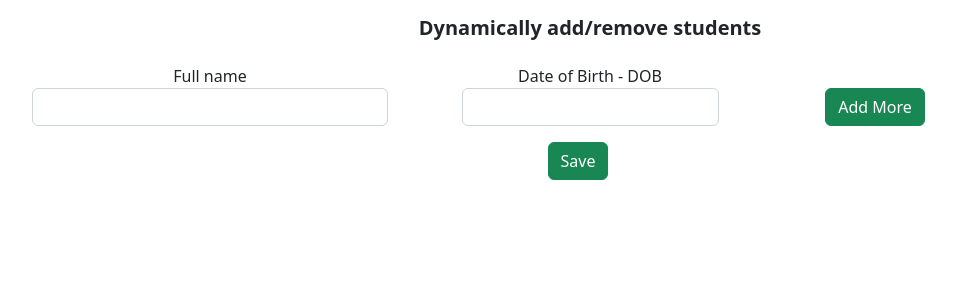
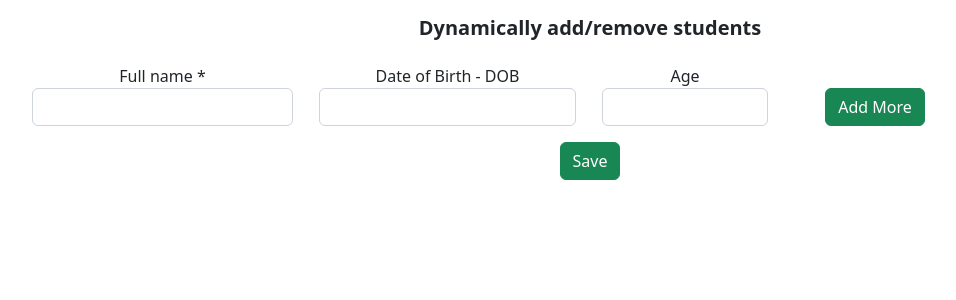
Before and after one commit to vinhdt10/add-students-project, a React (Create React App) app: page / in a window 1280 px wide. Shown: the top 300 px of the page, without its empty margins (50-1006 px from the left). Built offline with nearby package versions, Linux system fonts and the light colour scheme.

Commit message:
validate

```diff
--- a/package.json
+++ b/package.json
@@ -17,6 +17,7 @@
     "react-datepicker": "^4.8.0",
     "react-dom": "^18.2.0",
     "react-hook-form": "^7.40.0",
+    "react-moment": "^1.1.2",
     "react-scripts": "5.0.1",
     "react-toastify": "^9.1.1",
     "web-vitals": "^2.1.4"
--- a/src/component/StudentsInputForm.tsx
+++ b/src/component/StudentsInputForm.tsx
@@ -1,26 +1,40 @@
 import React, { useState } from 'react'
 import { Container } from 'react-bootstrap'
 import DatePicker from 'react-datepicker'
+import { useForm } from 'react-hook-form'
 import axios from 'axios'
 import { ToastContainer, toast } from 'react-toastify'
+import Moment from 'react-moment'
 
 export default function StudentsInputForm() {
+  const {
+    register,
+    handleSubmit,
+    formState: { errors },
+  } = useForm()
   const [inputList, setInputList] = useState([
-    { fullName: '', dateOfBirth: '' },
+    { fullName: '', dateOfBirth: '', age: 0 },
   ])
+  const [isViewList, setIsViewList] = useState(false)
   const URL = 'http://localhost:3000/students'
-
-  const handleInputChange = (e, index) => {
-    const { name, value } = e.target
+  const handleInputChange = (e, name, index) => {
+    const { value } = e.target
     const list = [...inputList]
     list[index][name] = value
     setInputList(list)
   }
 
   const submitData = () => {
+    if (inputList.length < 30) {
+      toast.warning('Please input >= 30 students !')
+
+      return
+    }
+
     axios
       .post(URL, inputList)
       .then(() => {
+        setIsViewList(true)
         toast.success('Successfully !')
       })
       .catch((error) => {
@@ -40,38 +54,54 @@ export default function StudentsInputForm() {
     list.splice(index, 1)
     setInputList(list)
   }
-
   const handLeadClick = () => {
-    setInputList([...inputList, { fullName: '', dateOfBirth: '' }])
+    setInputList([...inputList, { fullName: '', dateOfBirth: '', age: 0 }])
   }
   return (
     <div>
       <ToastContainer />
       <Container className="content">
+        {!isViewList && (
           <div className="row">
             <div className="col-sm-12">
               <h5 className="mt-3 mb-4 fw-bold">
                 Dynamically add/remove students
               </h5>
-
+              <form onSubmit={handleSubmit(submitData)}>
                 {inputList.map((x, i) => {
                   return (
-                <div className="row mb-3">
-                  <div className="form-group col-md-4">
-                    <label>Full name</label>
+                    <div key={i} className="row mb-3">
+                      <div className="form-group col-md-3">
+                        <label>Full name *</label>
                         <input
-                      type="text"
-                      name="fullName"
+                          key={'fullname' + i}
+                          {...register('fullName' + i, {
+                            required: true,
+                          })}
                           className="form-control"
-                      onChange={(e) => handleInputChange(e, i)}
+                          onChange={(e) => handleInputChange(e, 'fullName', i)}
                         />
+                        {errors['fullName' + i] && (
+                          <span className="text-danger">
+                            This field is required
+                          </span>
+                        )}
                       </div>
-                  <div className="form-group col-md-4">
+                      <div className="form-group col-md-3">
                         <label>Date of Birth - DOB</label>
                         <DatePicker
                           selected={x.dateOfBirth}
                           className="form-control"
                           onChange={(date: Date) => setStartDate(date, i)}
+                        />
+                      </div>
+                      <div className="form-group col-md-2">
+                        <label>Age</label>
+                        <input
+                          type="number"
+                          name="age"
+                          className="form-control"
+                          onChange={(e) => handleInputChange(e, 'age', i)}
                         />
                       </div>
                       <div className="form-group col-md-2 mt-4">
@@ -95,15 +125,49 @@ export default function StudentsInputForm() {
                     </div>
                   )
                 })}
-          </div>
                 <div className="row">
                   <div className="col-sm-12">
-              <button className="btn btn-success" onClick={submitData}>
+                    <button className="btn btn-success" type="submit">
                       Save
                     </button>
                   </div>
                 </div>
+              </form>
             </div>
+          </div>
+        )}
+        {isViewList && (
+          <div>
+            <table className="table" width="100%">
+              <thead>
+                <tr>
+                  <th scope="col">Full Name</th>
+                  <th scope="col">Date of Birth - DOB</th>
+                  <th scope="col">Age</th>
+                </tr>
+              </thead>
+              <tbody>
+                {inputList.map((x, i) => (
+                  <tr key={i}>
+                    <td>{x.fullName}</td>
+                    <td>
+                      <Moment format="MM/DD/YYYY">{x.dateOfBirth}</Moment>
+                    </td>
+                    <td>{x.age}</td>
+                  </tr>
+                ))}
+              </tbody>
+            </table>
+            <button
+              className="btn btn-outline-primary"
+              onClick={() => {
+                setIsViewList(false)
+              }}
+            >
+              Back
+            </button>
+          </div>
+        )}
       </Container>
     </div>
   )
```
Also changed, not shown: 2 other files (tests, documents, lock files or other folders). Lines whose indentation alone changed are shown as unchanged.
